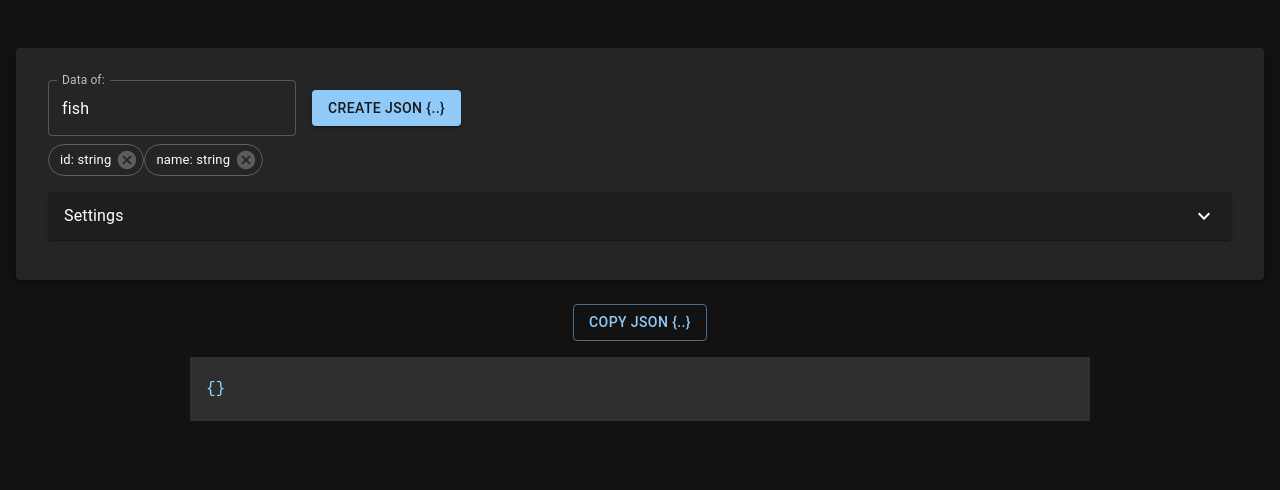
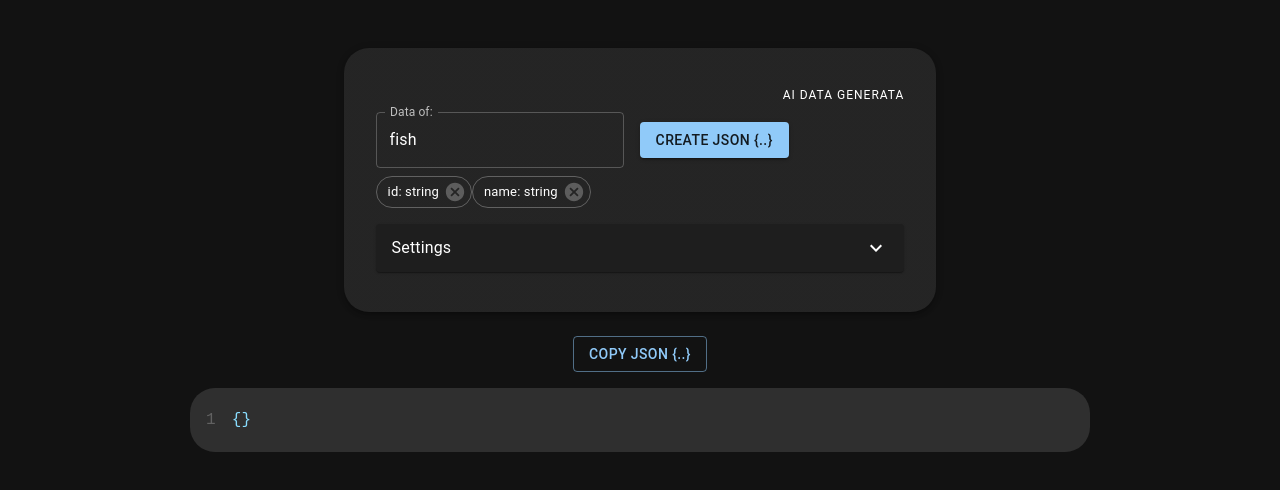
Before and after one commit to doemser/ai-data-generata, a Next.js app: page / in a window 1280 px wide. Shown: the top 490 px of the page. Built offline with nearby package versions, Linux system fonts and the light colour scheme.

Commit message:
updated stuff

```diff
--- a/src/components/DataForm/index.js
+++ b/src/components/DataForm/index.js
@@ -1,5 +1,6 @@
 import Stack from "@mui/material/Stack";
 import Button from "@mui/material/Button";
+import Typography from "@mui/material/Typography";
 import Paper from "@mui/material/Paper";
 import TextField from "@mui/material/TextField";
 import FormControl from "@mui/material/FormControl";
@@ -8,7 +9,13 @@ import AccordionTemplate from "@/components/Accordion";
 export default function DataForm({ fetcher, interfaceChips, config }) {
   return (
     <Stack sx={{ p: 2 }}>
-      <Paper elevation={3} sx={{ p: 4, mt: 4 }}>
+      <Paper
+        elevation={3}
+        sx={{ p: 4, mt: 4, maxWidth: { sm: "600px" }, borderRadius: "25px" }}
+      >
+        <Typography variant="overline" component="h1" textAlign="right">
+          AI Data Generata
+        </Typography>
         <Stack
           component="form"
           direction="row"
--- a/src/pages/index.js
+++ b/src/pages/index.js
@@ -58,7 +58,14 @@ export default function Home() {
   return (
     <>
       <Grid container spacing={1} mb={4}>
-        <Grid item xs={12}>
+        <Grid
+          item
+          xs={12}
+          sx={{
+            display: "flex",
+            justifyContent: "center",
+          }}
+        >
           <DataForm
             fetcher={fetcher}
             interfaceChips={
@@ -113,7 +120,12 @@ export default function Home() {
             </Stack>
           ) : (
             <Stack sx={{ minWidth: { xs: "400px", sm: "600px", md: "900px" } }}>
-              <SyntaxHighlighter language="javascript" style={style}>
+              <SyntaxHighlighter
+                showLineNumbers
+                language="javascript"
+                style={style}
+                customStyle={{ borderRadius: "25px" }}
+              >
                 {answer ? answer?.answer.content : "{}"}
               </SyntaxHighlighter>
             </Stack>
```
Also changed, not shown: public/assets/data-generata.png.
